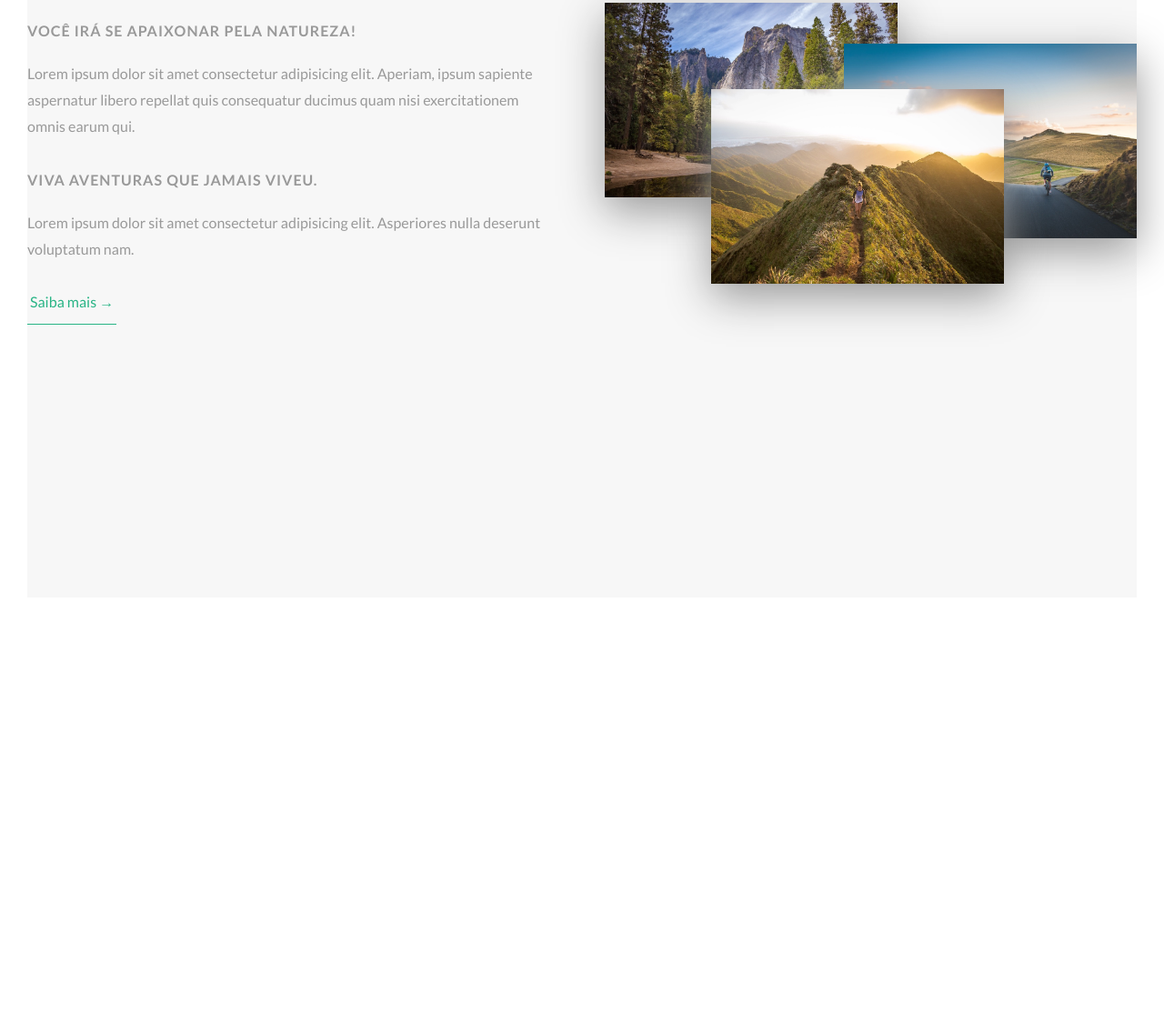
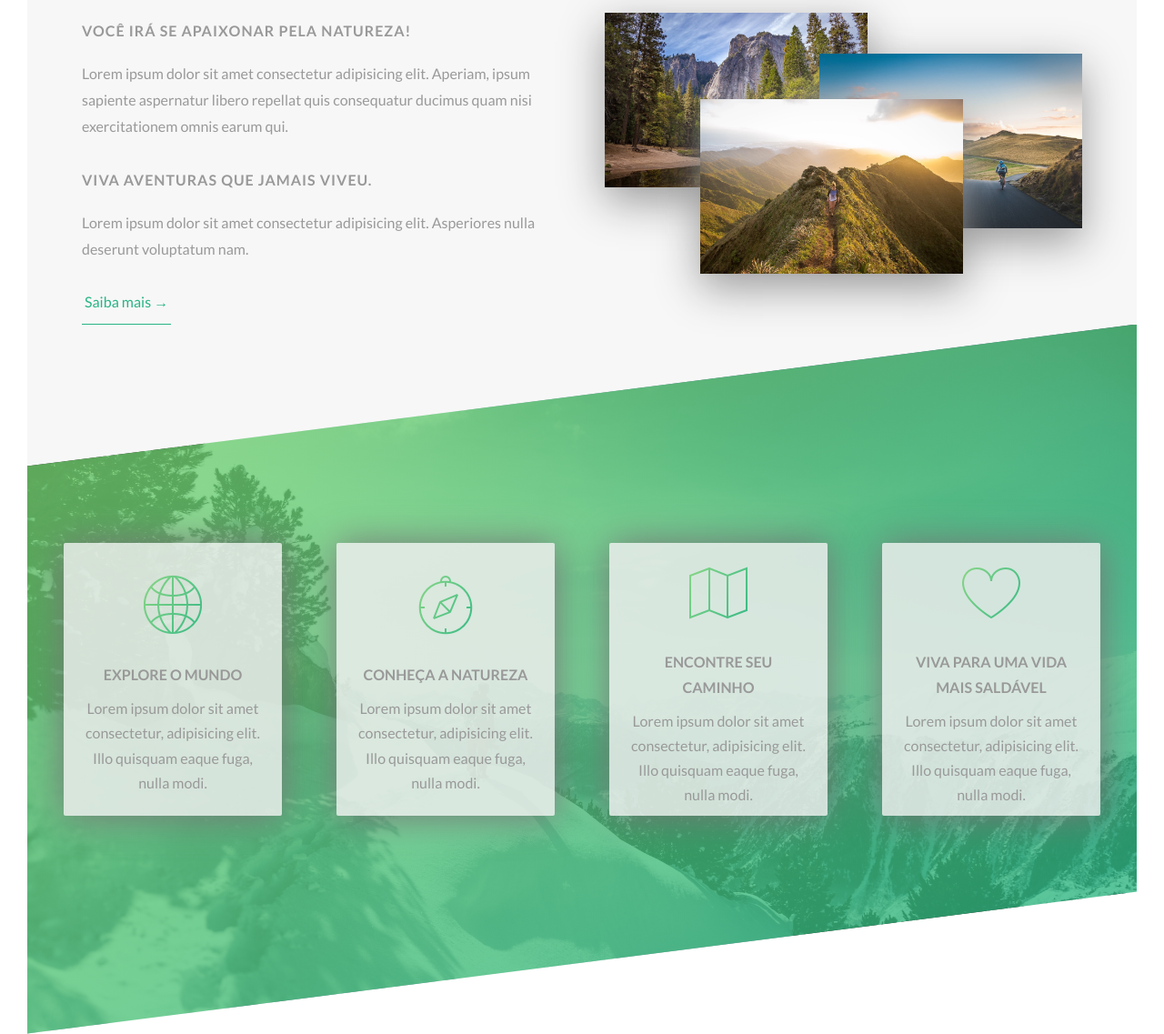
Before and after one commit to cunham4theus/Natours, a website: page index.html in a window 1280 px wide. Shown: the part 1071-2208 px from the top of the page at 91% size. Before the commit the page ends 1758 px from the top, so only its background shows below. Drawn offline with Linux system fonts and the light colour scheme.

Commit message:
features final

```diff
--- /dev/null
+++ b/assets/css/icon-fonts.css
@@ -0,0 +1,445 @@
+@charset "UTF-8";
+
+@font-face {
+  font-family: "linea-basic-10";
+  src:url("fonts/linea-basic-10.eot");
+  src:url("fonts/linea-basic-10.eot?#iefix") format("embedded-opentype"),
+    url("fonts/linea-basic-10.woff") format("woff"),
+    url("fonts/linea-basic-10.ttf") format("truetype"),
+    url("fonts/linea-basic-10.svg#linea-basic-10") format("svg");
+  font-weight: normal;
+  font-style: normal;
+
+}
+
+[data-icon]:before {
+  font-family: "linea-basic-10" !important;
+  content: attr(data-icon);
+  font-style: normal !important;
+  font-weight: normal !important;
+  font-variant: normal !important;
+  text-transform: none !important;
+  speak: none;
+  line-height: 1;
+  -webkit-font-smoothing: antialiased;
+  -moz-osx-font-smoothing: grayscale;
+}
+
+[class^="icon-"]:before,
+[class*=" icon-"]:before {
+  font-family: "linea-basic-10" !important;
+  font-style: normal !important;
+  font-weight: normal !important;
+  font-variant: normal !important;
+  text-transform: none !important;
+  speak: none;
+  line-height: 1;
+  -webkit-font-smoothing: antialiased;
+  -moz-osx-font-smoothing: grayscale;
+}
+
+.icon-basic-accelerator:before {
+  content: "a";
+}
+.icon-basic-alarm:before {
+  content: "b";
+}
+.icon-basic-anchor:before {
+  content: "c";
+}
+.icon-basic-anticlockwise:before {
+  content: "d";
+}
+.icon-basic-archive:before {
+  content: "e";
+}
+.icon-basic-archive-full:before {
+  content: "f";
+}
+.icon-basic-ban:before {
+  content: "g";
+}
+.icon-basic-battery-charge:before {
+  content: "h";
+}
+.icon-basic-battery-empty:before {
+  content: "i";
+}
+.icon-basic-battery-full:before {
+  content: "j";
+}
+.icon-basic-battery-half:before {
+  content: "k";
+}
+.icon-basic-bolt:before {
+  content: "l";
+}
+.icon-basic-book:before {
+  content: "m";
+}
+.icon-basic-book-pen:before {
+  content: "n";
+}
+.icon-basic-book-pencil:before {
+  content: "o";
+}
+.icon-basic-bookmark:before {
+  content: "p";
+}
+.icon-basic-calculator:before {
+  content: "q";
+}
+.icon-basic-calendar:before {
+  content: "r";
+}
+.icon-basic-cards-diamonds:before {
+  content: "s";
+}
+.icon-basic-cards-hearts:before {
+  content: "t";
+}
+.icon-basic-case:before {
+  content: "u";
+}
+.icon-basic-chronometer:before {
+  content: "v";
+}
+.icon-basic-clessidre:before {
+  content: "w";
+}
+.icon-basic-clock:before {
+  content: "x";
+}
+.icon-basic-clockwise:before {
+  content: "y";
+}
+.icon-basic-cloud:before {
+  content: "z";
+}
+.icon-basic-clubs:before {
+  content: "A";
+}
+.icon-basic-compass:before {
+  content: "B";
+}
+.icon-basic-cup:before {
+  content: "C";
+}
+.icon-basic-diamonds:before {
+  content: "D";
+}
+.icon-basic-display:before {
+  content: "E";
+}
+.icon-basic-download:before {
+  content: "F";
+}
+.icon-basic-exclamation:before {
+  content: "G";
+}
+.icon-basic-eye:before {
+  content: "H";
+}
+.icon-basic-eye-closed:before {
+  content: "I";
+}
+.icon-basic-female:before {
+  content: "J";
+}
+.icon-basic-flag1:before {
+  content: "K";
+}
+.icon-basic-flag2:before {
+  content: "L";
+}
+.icon-basic-floppydisk:before {
+  content: "M";
+}
+.icon-basic-folder:before {
+  content: "N";
+}
+.icon-basic-folder-multiple:before {
+  content: "O";
+}
+.icon-basic-gear:before {
+  content: "P";
+}
+.icon-basic-geolocalize-01:before {
+  content: "Q";
+}
+.icon-basic-geolocalize-05:before {
+  content: "R";
+}
+.icon-basic-globe:before {
+  content: "S";
+}
+.icon-basic-gunsight:before {
+  content: "T";
+}
+.icon-basic-hammer:before {
+  content: "U";
+}
+.icon-basic-headset:before {
+  content: "V";
+}
+.icon-basic-heart:before {
+  content: "W";
+}
+.icon-basic-heart-broken:before {
+  content: "X";
+}
+.icon-basic-helm:before {
+  content: "Y";
+}
+.icon-basic-home:before {
+  content: "Z";
+}
+.icon-basic-info:before {
+  content: "0";
+}
+.icon-basic-ipod:before {
+  content: "1";
+}
+.icon-basic-joypad:before {
+  content: "2";
+}
+.icon-basic-key:before {
+  content: "3";
+}
+.icon-basic-keyboard:before {
+  content: "4";
+}
+.icon-basic-laptop:before {
+  content: "5";
+}
+.icon-basic-life-buoy:before {
+  content: "6";
+}
+.icon-basic-lightbulb:before {
+  content: "7";
+}
+.icon-basic-link:before {
+  content: "8";
+}
+.icon-basic-lock:before {
+  content: "9";
+}
+.icon-basic-lock-open:before {
+  content: "!";
+}
+.icon-basic-magic-mouse:before {
+  content: "\"";
+}
+.icon-basic-magnifier:before {
+  content: "#";
+}
+.icon-basic-magnifier-minus:before {
+  content: "$";
+}
+.icon-basic-magnifier-plus:before {
+  content: "%";
+}
+.icon-basic-mail:before {
+  content: "&";
+}
+.icon-basic-mail-multiple:before {
+  content: "'";
+}
+.icon-basic-mail-open:before {
+  content: "(";
+}
+.icon-basic-mail-open-text:before {
+  content: ")";
+}
+.icon-basic-male:before {
+  content: "*";
+}
+.icon-basic-map:before {
+  content: "+";
+}
+.icon-basic-message:before {
+  content: ",";
+}
+.icon-basic-message-multiple:before {
+  content: "-";
+}
+.icon-basic-message-txt:before {
+  content: ".";
+}
+.icon-basic-mixer2:before {
+  content: "/";
+}
+.icon-basic-mouse:before {
+  content: ":";
+}
+.icon-basic-notebook:before {
+  content: ";";
+}
+.icon-basic-notebook-pen:before {
+  content: "<";
+}
+.icon-basic-notebook-pencil:before {
+  content: "=";
+}
+.icon-basic-paperplane:before {
+  content: ">";
+}
+.icon-basic-pencil-ruler:before {
+  content: "?";
+}
+.icon-basic-pencil-ruler-pen:before {
+  content: "@";
+}
+.icon-basic-photo:before {
+  content: "[";
+}
+.icon-basic-picture:before {
+  content: "]";
+}
+.icon-basic-picture-multiple:before {
+  content: "^";
+}
+.icon-basic-pin1:before {
+  content: "_";
+}
+.icon-basic-pin2:before {
+  content: "`";
+}
+.icon-basic-postcard:before {
+  content: "{";
+}
+.icon-basic-postcard-multiple:before {
+  content: "|";
+}
+.icon-basic-printer:before {
+  content: "}";
+}
+.icon-basic-question:before {
+  content: "~";
+}
+.icon-basic-rss:before {
+  content: "\\";
+}
+.icon-basic-server:before {
+  content: "\e000";
+}
+.icon-basic-server2:before {
+  content: "\e001";
+}
+.icon-basic-server-cloud:before {
+  content: "\e002";
+}
+.icon-basic-server-download:before {
+  content: "\e003";
+}
+.icon-basic-server-upload:before {
+  content: "\e004";
+}
+.icon-basic-settings:before {
+  content: "\e005";
+}
+.icon-basic-share:before {
+  content: "\e006";
+}
+.icon-basic-sheet:before {
+  content: "\e007";
+}
+.icon-basic-sheet-multiple:before {
+  content: "\e008";
+}
+.icon-basic-sheet-pen:before {
+  content: "\e009";
+}
+.icon-basic-sheet-pencil:before {
+  content: "\e00a";
+}
+.icon-basic-sheet-txt:before {
+  content: "\e00b";
+}
+.icon-basic-signs:before {
+  content: "\e00c";
+}
+.icon-basic-smartphone:before {
+  content: "\e00d";
+}
+.icon-basic-spades:before {
+  content: "\e00e";
+}
+.icon-basic-spread:before {
+  content: "\e00f";
+}
+.icon-basic-spread-bookmark:before {
+  content: "\e010";
+}
+.icon-basic-spread-text:before {
+  content: "\e011";
+}
+.icon-basic-spread-text-bookmark:before {
+  content: "\e012";
+}
+.icon-basic-star:before {
+  content: "\e013";
+}
+.icon-basic-tablet:before {
+  content: "\e014";
+}
+.icon-basic-target:before {
+  content: "\e015";
+}
+.icon-basic-todo:before {
+  content: "\e016";
+}
+.icon-basic-todo-pen:before {
+  content: "\e017";
+}
+.icon-basic-todo-pencil:before {
+  content: "\e018";
+}
+.icon-basic-todo-txt:before {
+  content: "\e019";
+}
+.icon-basic-todolist-pen:before {
+  content: "\e01a";
+}
+.icon-basic-todolist-pencil:before {
+  content: "\e01b";
+}
+.icon-basic-trashcan:before {
+  content: "\e01c";
+}
+.icon-basic-trashcan-full:before {
+  content: "\e01d";
+}
+.icon-basic-trashcan-refresh:before {
+  content: "\e01e";
+}
+.icon-basic-trashcan-remove:before {
+  content: "\e01f";
+}
+.icon-basic-upload:before {
+  content: "\e020";
+}
+.icon-basic-usb:before {
+  content: "\e021";
+}
+.icon-basic-video:before {
+  content: "\e022";
+}
+.icon-basic-watch:before {
+  content: "\e023";
+}
+.icon-basic-webpage:before {
+  content: "\e024";
+}
+.icon-basic-webpage-img-txt:before {
+  content: "\e025";
+}
+.icon-basic-webpage-multiple:before {
+  content: "\e026";
+}
+.icon-basic-webpage-txt:before {
+  content: "\e027";
+}
+.icon-basic-world:before {
+  content: "\e028";
+}
--- a/assets/scss/abstracts/_mixins.scss
+++ b/assets/scss/abstracts/_mixins.scss
@@ -1,5 +1,4 @@
-@use "../abstracts/variables" as *;
-
+@use '../abstracts/variables' as *;
 
 @mixin font-title-description {
   font-size: $default-font-size;
@@ -10,7 +9,7 @@
   font-size: $default-font-size;
   color: $color-grey-dark-2;
   max-width: 75ch;
-  min-width: 30ch;
+
 }
 @mixin section-link {
   color: $color-primary-dark;
@@ -21,7 +20,7 @@
   font-size: $default-font-size;
   text-decoration: none;
 }
-@mixin grid {
+@mixin container-size {
   max-width: 160rem;
   margin: 0 auto;
 }
@@ -31,8 +30,8 @@
 @mixin img-hover {
   outline: 2rem solid $color-primary;
   outline-offset: 2rem;
-  border-radius: .2rem;
+  border-radius: 0.2rem;
   z-index: 1;
   transform: scale(1.05) translateY(-0.5rem);
-  transition: all ease-in-out .3s;
+  transition: all ease-in-out 0.3s;
 }
--- a/assets/scss/pages/_home.scss
+++ b/assets/scss/layout/_about.scss
@@ -5,15 +5,15 @@
   background-color: $color-grey-light-1;
   margin-top: -20rem;
   padding-top: 20rem;
-  padding-bottom: 30rem;
-
+  box-shadow:  0 400px 0 $color-grey-light-1;
 
   .about {
     display: grid;
     grid-template-columns: 1fr 1fr;
     place-content: center;
     gap: 0 5rem;
-    @include grid;
+    @include container-size;
+    padding: 0 6rem;
 
     &__title {
       grid-column: 1/-1;
@@ -47,7 +47,6 @@
       max-width: 100%;
       height: 20rem;
       align-items: center;
-
 
       .nat--1 {
         @include img-settings;
--- /dev/null
+++ b/assets/scss/layout/_features.scss
@@ -0,0 +1,69 @@
+@use '../abstracts/variables' as *;
+@use '../abstracts/mixins' as *;
+
+.features {
+  display: flex;
+  justify-content: center;
+  align-items: center;
+  padding: 24rem 0;
+  background-image: linear-gradient(
+      to right bottom,
+      rgba($color-primary-light, 0.8),
+      rgba($color-primary-dark, 0.8)
+    ),
+    url(/assets/img/nat-7.jpg);
+  background-size: cover;
+  background-position: top;
+  -webkit-clip-path: polygon(0 20%, 100% 0%, 100% 80%, 0% 100%);
+  clip-path: polygon(0 20%, 100% 0%, 100% 80%, 0% 100%);
+
+
+  &__cards {
+    display: flex;
+    justify-content: center;
+    flex-wrap: wrap;
+    gap: 6rem;
+    padding: 0 3rem;
+
+    &__box {
+      display: flex;
+      flex-direction: column;
+      justify-content: center;
+      align-items: center;
+      text-align: center;
+      max-width: 24rem;
+      height: 30rem;
+      background-color: rgba($color-grey-light-2, .84);
+      padding: 2rem;
+      transition: ease-in 0.2s;
+      border-radius: 2px;
+      box-shadow: 1px 1px 40px $color-grey-dark;
+
+
+      &:hover {
+        transform: scaleX(1.02) scaleY(1.02) translateY(-10px);
+        transition: ease-in 0.2s;
+      }
+      &__icon {
+        font-size: 6.4rem;
+        position: relative;
+        background-image: linear-gradient(
+          to right bottom,
+          rgba($color-primary-light, 0.8),
+          rgba($color-primary-dark, 1)
+        );
+        -webkit-background-clip: text;
+        color: transparent;
+      }
+
+      h3 {
+        @include font-title-description;
+        margin-bottom: 1rem;
+      }
+
+      p {
+        @include font-text-description;
+      }
+    }
+  }
+}
--- a/assets/scss/layout/_grid.scss
+++ /dev/null
@@ -1 +0,0 @@
-@use '../abstracts/variables' as *;
--- a/assets/scss/layout/_header.scss
+++ b/assets/scss/layout/_header.scss
@@ -14,8 +14,8 @@
   background-size: cover;
   background-position: top;
   position: relative;
-  -webkit-clip-path: polygon(0 0, 100% 0, 100% 75vh, 0 100%);
-  clip-path: polygon(0 0, 100% 0, 100% 75vh, 0 100%);
+  -webkit-clip-path: polygon(0 0, 100% 0%, 100% 80%, 0% 100%);
+  clip-path: polygon(0 0, 100% 0%, 100% 80%, 0% 100%);
 
   &__logo-box {
     position: absolute;
--- a/assets/scss/main.scss
+++ b/assets/scss/main.scss
@@ -10,6 +10,5 @@
 @use "components/button";
 
 @use "layout/header";
-@use "layout/grid";
-
-@use "pages/home";
+@use "layout/features";
+@use "layout/about";
--- a/index.html
+++ b/index.html
@@ -10,6 +10,7 @@
   <link rel="preconnect" href="https://fonts.gstatic.com" crossorigin>
   <link href="https://fonts.googleapis.com/css2?family=Lato:wght@100;300;400;700;900&display=swap" rel="stylesheet">
   <!-- Styles -->
+  <link rel="stylesheet" href="./assets/css/icon-fonts.css">
   <link rel="stylesheet" href="./assets/css/style.css">
   <link rel="shortcut icon" href="./assets/img/MC-black.svg" type="image/x-icon">
 
@@ -40,8 +41,7 @@
         <div class="about__info">
           <div class="about__info__description">
             <h3>Você irá se apaixonar pela natureza!</h3>
-            <p>Lorem ipsum dolor sit amet consectetur adipisicing elit. Aperiam, ipsum sapiente aspernatur libero repellat quis consequatur
-              ducimus quam nisi exercitationem omnis earum qui.</p>
+            <p>Lorem ipsum dolor sit amet consectetur adipisicing elit. Aperiam, ipsum sapiente aspernatur libero repellat quis consequatur ducimus quam nisi exercitationem omnis earum qui.</p>
             <h3>Viva aventuras que jamais viveu.</h3>
             <p> Lorem ipsum dolor sit amet consectetur adipisicing elit. Asperiores nulla deserunt voluptatum nam.</p>
             <a href="#">Saiba mais →</a>
@@ -54,7 +54,35 @@
         </div>
     </div>
     </section>
+    <section class="features">
+      <div class="features__cards">
+        <div class="features__cards__box">
+          <i class="features__cards__box__icon icon-basic-world"></i>
+          <h3>Explore o mundo</h3>
+          <p>Lorem ipsum dolor sit amet consectetur, adipisicing elit. Illo quisquam eaque fuga, nulla modi.</p>
+        </div>
 
+        <div class="features__cards__box">
+          <i class="features__cards__box__icon icon-basic-compass"></i>
+          <h3>Conheça a natureza</h3>
+          <p>Lorem ipsum dolor sit amet consectetur, adipisicing elit. Illo quisquam eaque fuga, nulla modi.</p>
+        </div>
+
+        <div class="features__cards__box">
+          <i class="features__cards__box__icon icon-basic-map"></i>
+          <h3>Encontre seu caminho</h3>
+          <p>Lorem ipsum dolor sit amet consectetur, adipisicing elit. Illo quisquam eaque fuga, nulla modi.</p>
+        </div>
+
+        <div class="features__cards__box">
+          <i class="features__cards__box__icon icon-basic-heart"></i>
+          <h3>Viva para uma vida mais saldável</h3>
+          <p>Lorem ipsum dolor sit amet consectetur, adipisicing elit. Illo quisquam eaque fuga, nulla modi.</p>
+        </div>
+      </div>
+    </section>
+
+    section
 
   </main>
 </body>
```
Also changed, not shown: assets/css/fonts/linea-basic-10.ttf (added), assets/css/fonts/linea-basic-10.woff (added), assets/css/style.css, 4 other files.
